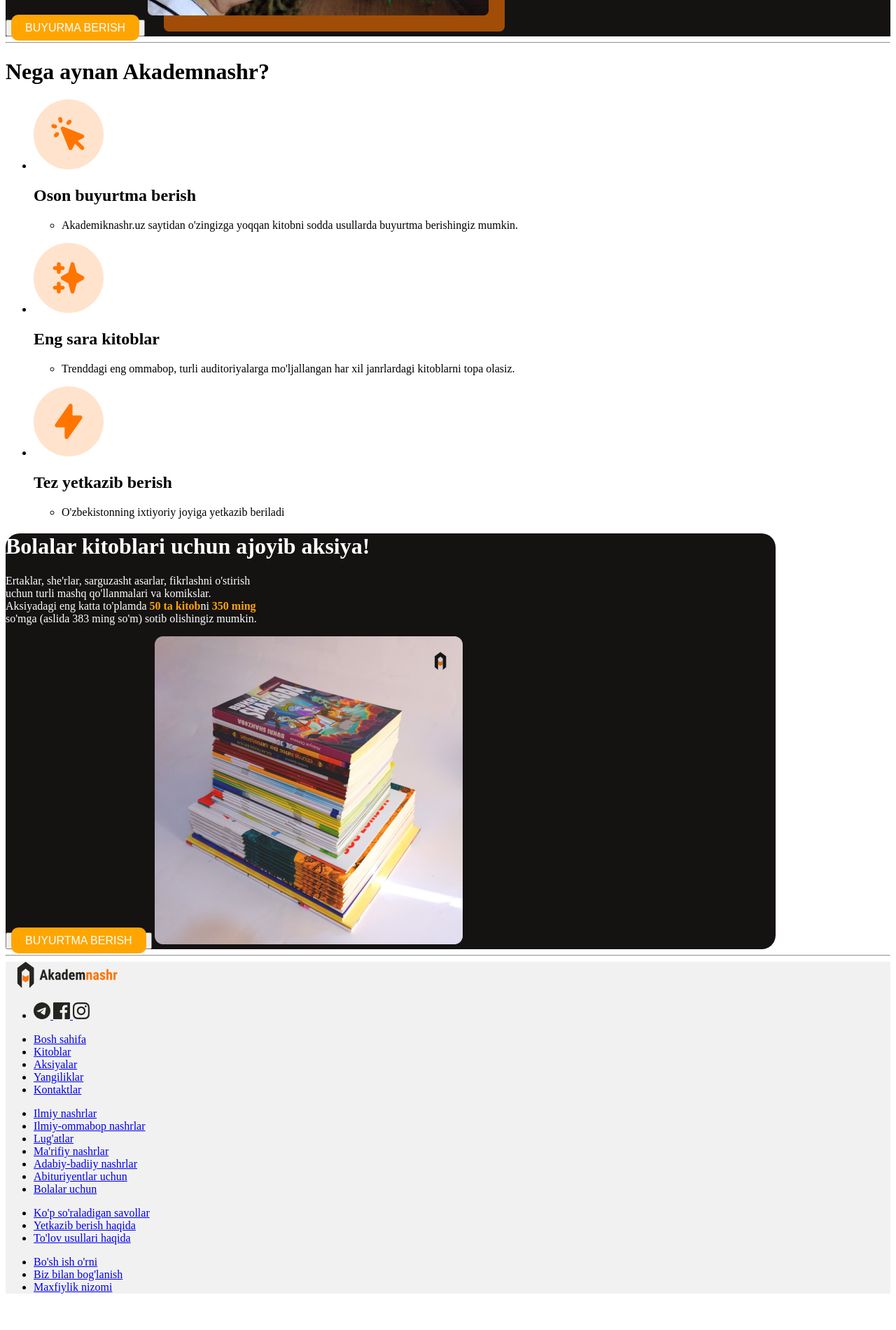
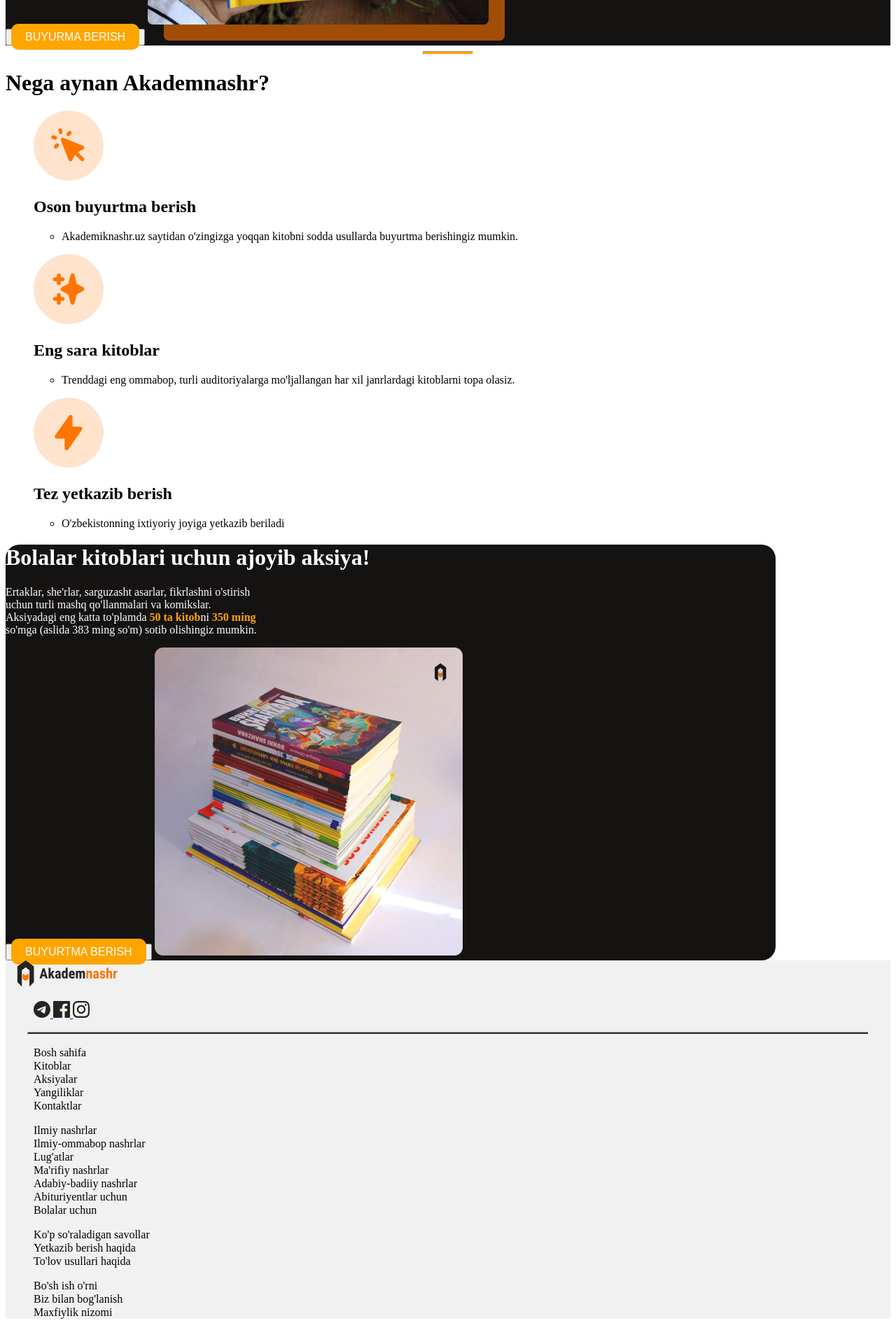
Before and after one commit to azizbek512/Akademnashrprom, a plain HTML site: page index.html in a window 1280 px wide. Shown: the part 772-2672 px from the top of the page at 70% size. Before the commit the page ends 2636 px from the top, so only its background shows below. Drawn offline with Linux system fonts and the light colour scheme.

Commit message:
add color, text, size and list styles

```diff
--- a/index.html
+++ b/index.html
@@ -26,6 +26,7 @@
 
     <main>
         <section class="section">
+            <hr class="hero-line">
         <h1>Pythonda dasturlash asoslari</h1>
 
             <p>Dasturlash asoslari oid o'zbek tilidagi ilk eng <br> mukammal qo'llanma. Kitobning har bir bo'limi <br>
@@ -34,9 +35,9 @@
                 <button><a class="booking" href="#"> Buyurma berish</a></button>
                 <img src="images/image 2.png" alt="Kirish qismidagi rasm" height="510" width="510">
             </section>
-            <hr>
+            <hr class="hero-line">
             <h1>Nega aynan Akademnashr?</h1>
-            <ul>
+            <ul class="promo">
                 <li><img src="images/feature-icon.svg" alt="icon1" height="100" width="100">
                     <h2>Oson buyurtma berish</h2>
                     <ul>
@@ -68,11 +69,11 @@
                     <img src="images/sale-img.png" alt="Bolalar uchun kitoblar kolleksiyasi" height="440" width="440">
                     </div>
                 </main>
-                <hr>
+
                 <!--Footer-->
                 <footer class="footer">
                     <img src="images/logo.svg" alt="logo image in footer" height="38" width="177">
-                    <ul>
+                    <ul class="footer-icons">
                         <li>
                             <a href="#"><svg width="24" height="24" viewBox="0 0 24 24" fill="none" xmlns="http://www.w3.org/2000/svg">
                                 <path d="M12 0C5.376 0 0 5.376 0 12C0 18.624 5.376 24 12 24C18.624 24 24 18.624 24 12C24 5.376 18.624 0 12 0ZM17.568 8.16C17.388 10.056 16.608 14.664 16.212 16.788C16.044 17.688 15.708 17.988 15.396 18.024C14.7 18.084 14.172 17.568 13.5 17.124C12.444 16.428 11.844 15.996 10.824 15.324C9.636 14.544 10.404 14.112 11.088 13.416C11.268 13.236 14.34 10.44 14.4 10.188C14.412 10.152 14.412 10.044 14.34 9.972C14.268 9.912 14.172 9.936 14.088 9.948C13.98 9.972 12.3 11.088 9.024 13.296C8.544 13.62 8.112 13.788 7.728 13.776C7.296 13.764 6.48 13.536 5.868 13.332C5.112 13.092 4.524 12.96 4.572 12.54C4.596 12.324 4.896 12.108 5.46 11.88C8.964 10.356 11.292 9.348 12.456 8.868C15.792 7.476 16.476 7.236 16.932 7.236C17.028 7.236 17.256 7.26 17.4 7.38C17.52 7.476 17.556 7.608 17.568 7.704C17.556 7.776 17.58 7.992 17.568 8.16Z" fill="#252420"/>
@@ -90,8 +91,8 @@
         </ul>
 
 
-
-        <ul>
+        <hr class="footer-line">
+        <ul class="footer-links">
             <li><a href="#">Bosh sahifa</a></li>
             <li><a href="#">Kitoblar</a></li>
             <li><a href="#">Aksiyalar</a></li>
@@ -100,7 +101,7 @@
         </ul>
 
 
-        <ul>
+        <ul class="footer-links">
             <li><a href="#">Ilmiy nashrlar</a></li>
             <li><a href="#">Ilmiy-ommabop nashrlar</a></li>
             <li><a href="#">Lug'atlar</a></li>
@@ -110,12 +111,13 @@
             <li><a href="#">Bolalar uchun</a></li>
         </ul>
 
-        <ul>
+        <ul class="footer-links">
             <li><a href="#">Ko'p so'raladigan savollar</a></li>
             <li><a href="#">Yetkazib berish haqida</a></li>
             <li><a href="#">To'lov usullari haqida</a></li>
         </ul>
-        <ul>
+
+        <ul class="footer-links" >
             <li><a href="#">Bo'sh ish o'rni</a></li>
             <li><a href="#">Biz bilan bog'lanish</a></li>
             <li><a href="#">Maxfiylik nizomi</a></li>
--- a/styles.css
+++ b/styles.css
@@ -4,9 +4,15 @@
     font-size: 13px;
     line-height: 15px;
     letter-spacing: 1px;
+    text-decoration:none;
+    color: #000;
+    text-transform: uppercase;
+    list-style-type: none;
+}
+
+.site-nav a {
+    color: #000;
     text-decoration: none;
-    color: black;
-    text-transform: uppercase;
 }
 
 .sign-in {
@@ -19,6 +25,14 @@
     cursor: pointer;
     text-transform: uppercase;
     text-decoration: none;
+    list-style-type: none;
+    }
+
+.hero-line {
+        background-color: orange;
+        color:orange;
+        height: 3px;
+        width: 70px;
 
     }
 
@@ -38,8 +52,11 @@
 .section {
     background-color: #151212;
     color: #fff;
+    }
 
-    }
+.promo {
+    list-style-type: none;
+}
 
 .footer {
 
@@ -71,3 +88,28 @@
 .strong {
         color: orange;
     }
+
+.footer-line {
+    height: 2px;
+    width: 1200px;
+    color: #000;
+    background-color: #302f2f;
+}
+
+
+.footer-icons {
+    list-style-type: none;
+}
+
+.footer-links {
+    text-decoration: none;
+    color: #000;
+    font-size: 16px;
+    line-height: 19px;
+    list-style-type: none;
+}
+
+.footer-links a {
+    color: #000;
+    text-decoration: none;
+}
```
